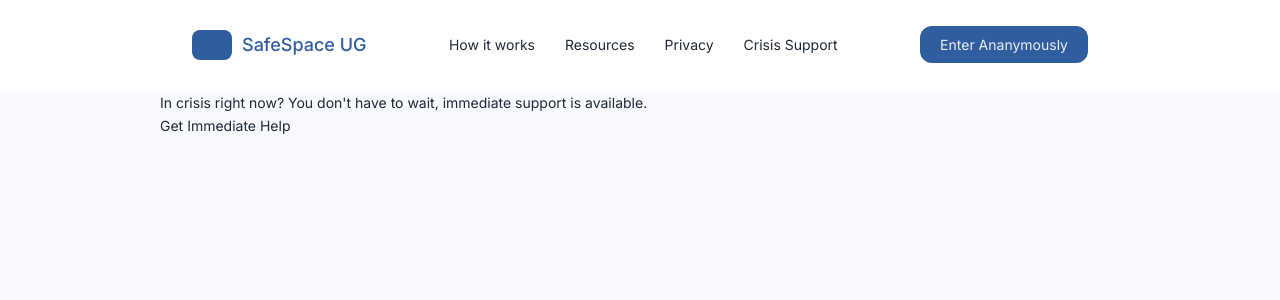
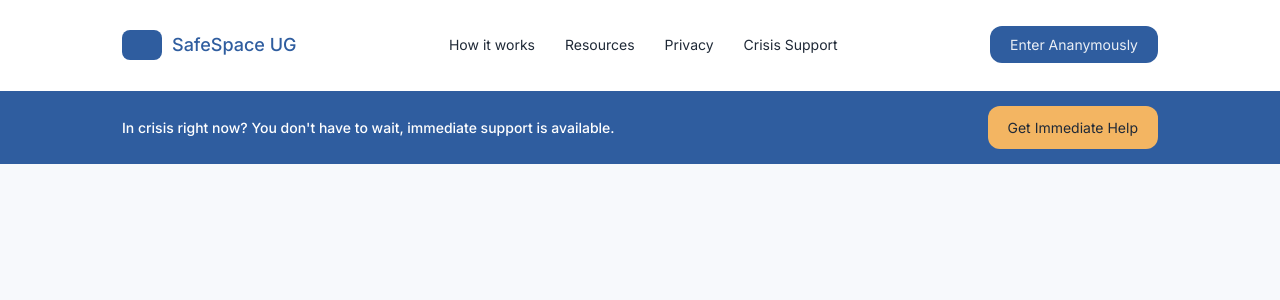
Before and after one commit to CODE-OS1/SafeSpace, a Flask app: template templates/landing.html in a window 1280 px wide. Shown: the top 300 px of the page. Run offline with Flask 3, Linux system fonts and the light colour scheme; the template is opened without the code that fills it, so the values that code supplies are empty.

Commit message:
Below Header Finish

```diff
--- a/static/style.css
+++ b/static/style.css
@@ -104,12 +104,13 @@ body{
     justify-content: space-between;
     align-items: center;
     gap: 40px;
-    padding: 30px 32px;
+    padding: 30px 32px !important;
 }
 
 .container{
-    max-width: 960px;
+    max-width: 1100px;
     margin: 0 auto;
+    padding: 0 32px;
 }
 
 .head-text{
@@ -153,3 +154,27 @@ nav ul a:hover{
     color: rgba(255, 255, 255, 0.9);
     border-radius: var(--radius-md);
 }
+
+/* Main Body */
+.below-header{
+    background-color: #2F5D9F;
+    padding: 15px;
+}
+
+.below-header-body{
+    display: flex;
+    gap: 30px;
+    justify-content: space-between;
+    align-items: center;
+}
+
+.below-header-body p{
+    font-weight: var(--weight-medium);
+    color: var(--color-surface);
+}
+
+.below-header-body a{
+    padding: 10px 20px;
+    background-color: var(--color-accent);
+    border-radius: var(--radius-md);
+}
--- a/templates/landing.html
+++ b/templates/landing.html
@@ -35,10 +35,12 @@
         </div>
     </header>
     <main>
-        <div class="container">
+        <div class="main-body">
             <div class="below-header">
+                <div class="below-header-body container">
                 <p>In crisis right now? You don't have to wait, immediate support is available.</p>
                 <a href="#">Get Immediate Help</a>
+                </div>
             </div>
         </div>
     </main>
```
